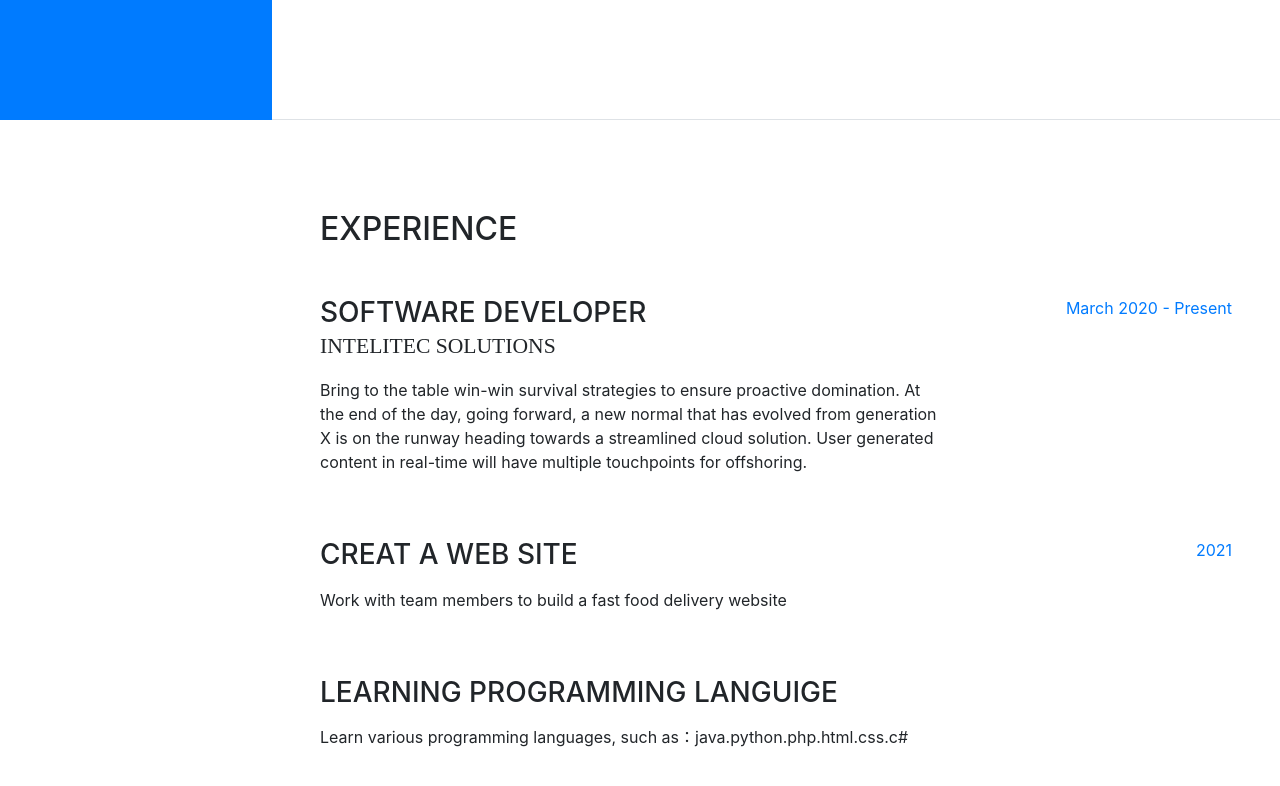
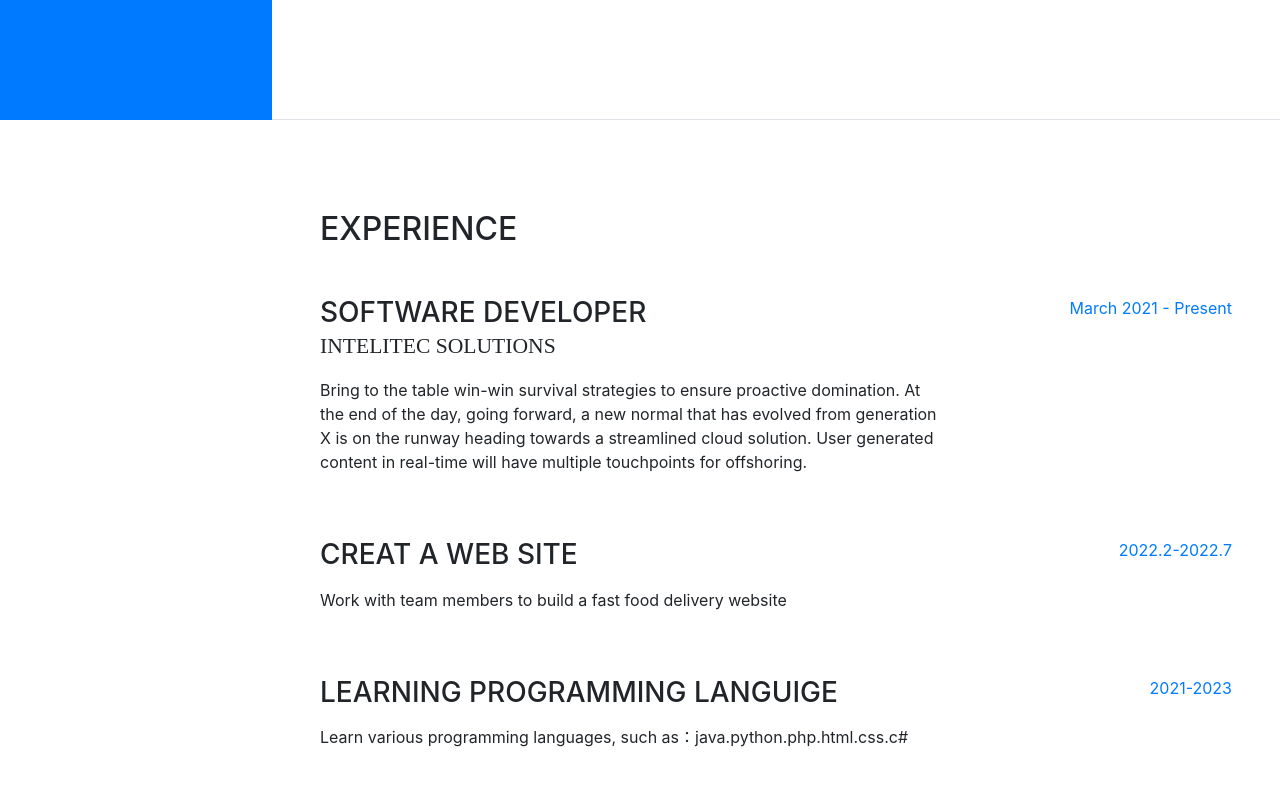
Before and after one commit to qwertrty/portfolio, a website with bundled scripts: page index.html in a window 1280 px wide. Shown: the part 680-1466 px from the top of the page. Built offline with nearby package versions, Linux system fonts and the light colour scheme; a web font is replaced by a local one.

Commit message:
Update index.html

```diff
--- a/index.html
+++ b/index.html
@@ -120,7 +120,7 @@
               <p>Bring to the table win-win survival strategies to ensure proactive domination. At the end of the day, going forward, a new normal that has evolved from generation X is on the runway heading towards a streamlined cloud solution. User generated content in real-time will have multiple touchpoints for offshoring.</p>
             </div>
             <div class="resume-date text-md-right">
-              <span class="text-primary">March 2020 - Present</span>
+              <span class="text-primary">March 2021 - Present</span>
             </div>
           </div>
 
@@ -131,7 +131,7 @@
               <p>Work with team members to build a fast food delivery website</p>
             </div>
             <div class="resume-date text-md-right">
-              <span class="text-primary">2021</span>
+              <span class="text-primary">2022.2-2022.7</span>
             </div>
           </div>
 
@@ -142,7 +142,7 @@
               <p>Learn various programming languages, such as：java.python.php.html.css.c#</p>
             </div>
             <div class="resume-date text-md-right">
-              <span class="text-primary"></span>
+              <span class="text-primary">2021-2023</span>
             </div>
           </div>
 
```
